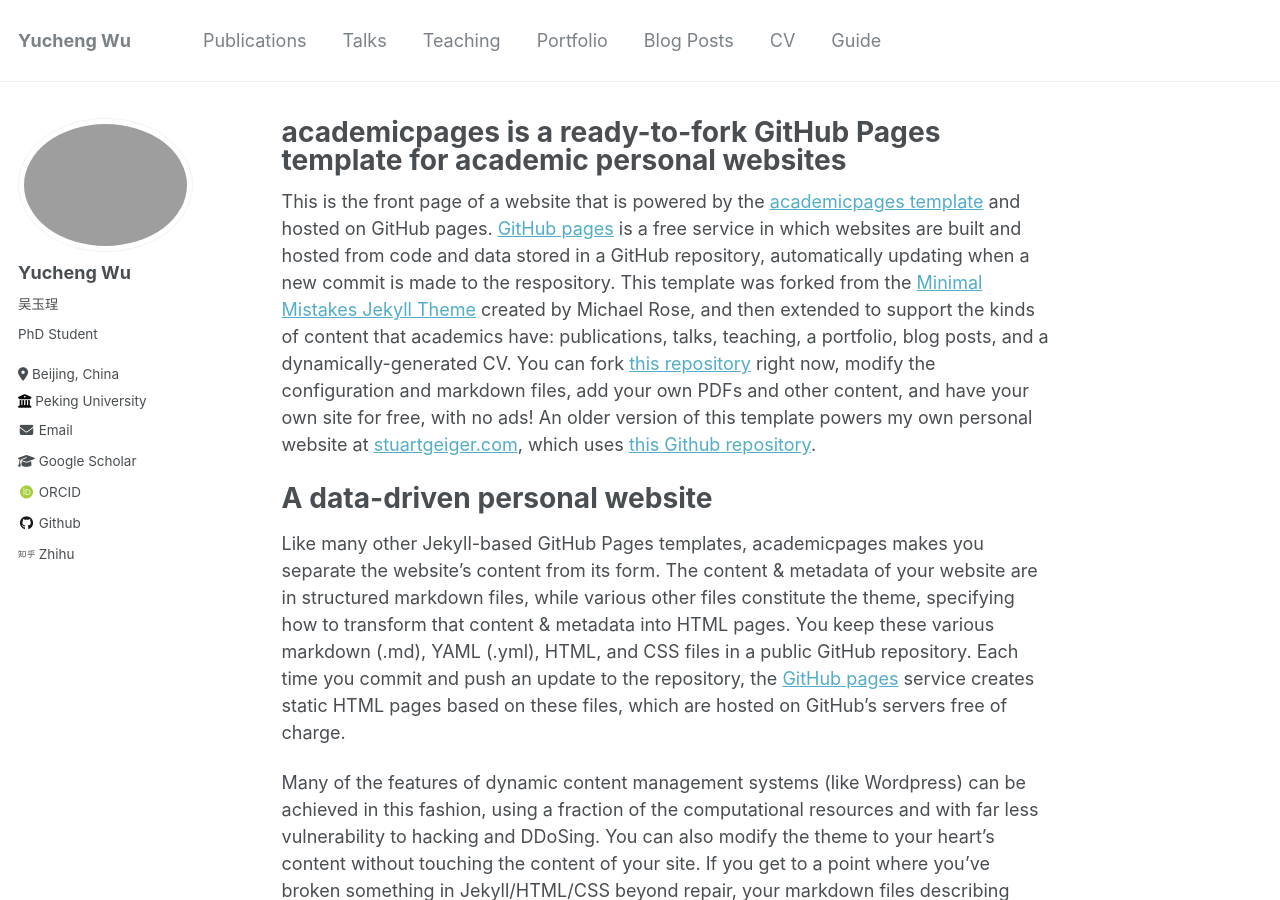
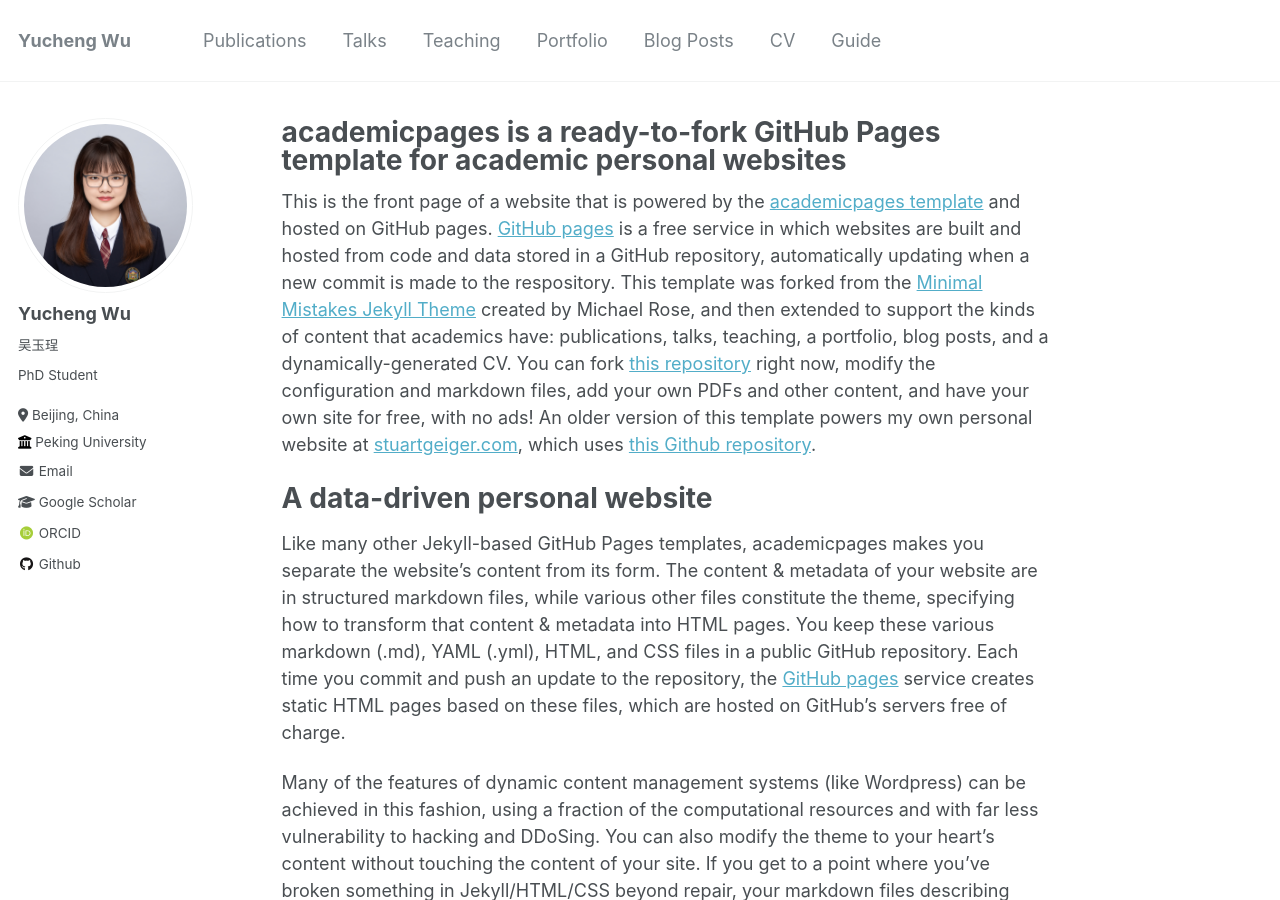
Before and after one commit to wuyucheng2002/wuyucheng2002.github.io, a Jekyll site: the page built from _pages/about.md, in a window 1280 px wide and 900 px high. Built offline with Jekyll 4.4.1, drawn with Linux system fonts in a browser that asks for light colours; some web fonts are replaced.

Commit message:
Update _config.yml

```diff
--- a/_config.yml
+++ b/_config.yml
@@ -21,7 +21,7 @@
 #               Additional customization can be done by editing /_includes/author-profile.html
 author:
   # Biographic information
-  avatar           : "wyc.png"
+  avatar           : "wyc2.png"
   name             : "Yucheng Wu"
   pronouns         : "吴玉珵"
   bio              : "PhD Student"
@@ -70,7 +70,7 @@
   wikipedia        : # Username
   xing             : # Username
   youtube          : # Username
-  zhihu            : "https://www.zhihu.com/people/cheng-bao-74-80"
+  zhihu            : # "https://www.zhihu.com/people/cheng-bao-74-80"
 
 
 # Site Settings
```
